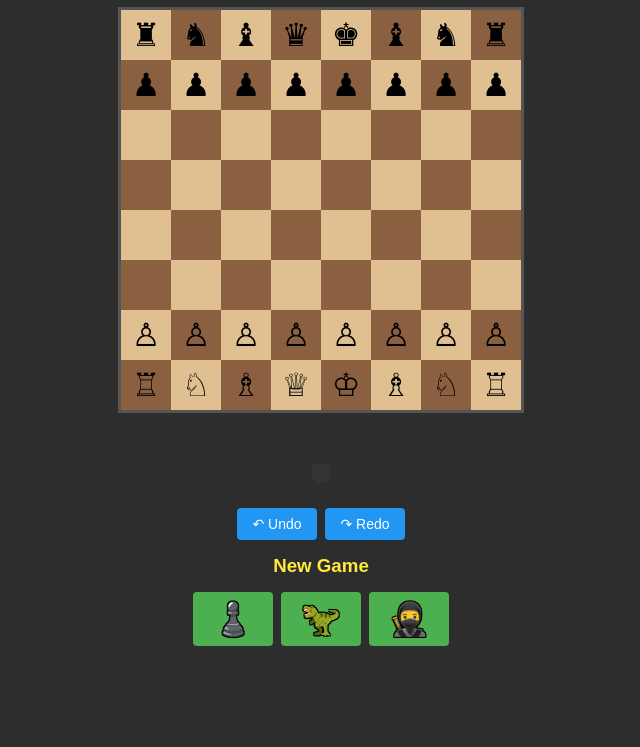
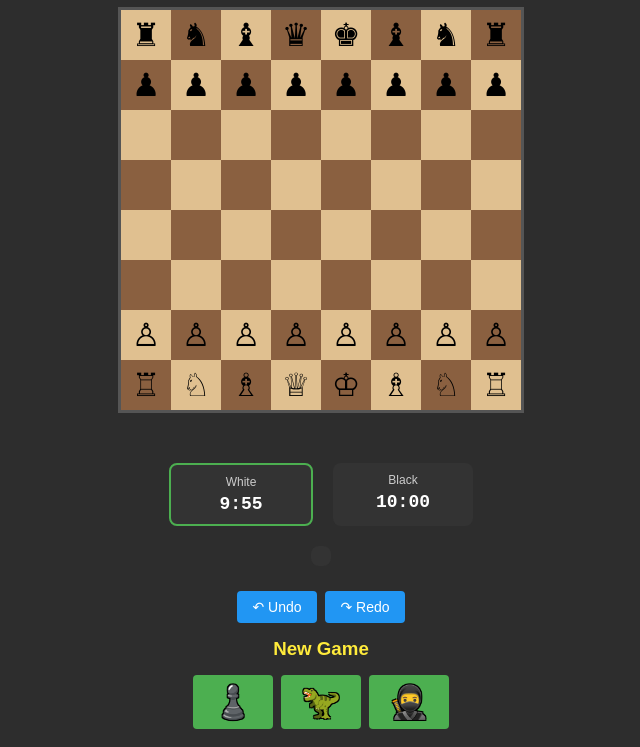
Before and after one commit to dburt/triceratops_assassin_chess, a plain HTML site: page chess-assassin.html in a window 1280 px wide. Shown: the part 112-859 px from the top of the page, without its empty margins (319-959 px from the left). Before the commit the page ends 800 px from the top, so only its background shows below. Drawn offline with Linux system fonts and the light colour scheme.

Commit message:
Add timer/clock for each player

```diff
--- a/chess-assassin.html
+++ b/chess-assassin.html
@@ -46,6 +46,11 @@
     #moveHistory { max-width: 400px; max-height: 120px; overflow-y: auto; background: #333; border-radius: 8px; padding: 10px; margin: 10px 0; font-family: monospace; font-size: 12px; line-height: 1.4; display: none; }
     .move-entry { color: #ccc; margin: 2px 0; }
     .move-number { color: #ffeb3b; font-weight: bold; }
+    .timer-container { display: flex; justify-content: space-around; max-width: 400px; margin: 10px 0; gap: 20px; }
+    .timer { background: #333; border-radius: 8px; padding: 10px; text-align: center; min-width: 120px; }
+    .timer.active { border: 2px solid #4CAF50; }
+    .timer-label { font-size: 12px; color: #ccc; margin-bottom: 5px; }
+    .timer-time { font-size: 18px; font-weight: bold; color: #fff; font-family: monospace; }
 </style>
 </head>
 <body>
@@ -59,6 +64,16 @@
         </div>
     </div>
     <div id="status"></div>
+    <div class="timer-container">
+        <div id="whiteTimer" class="timer">
+            <div class="timer-label">White</div>
+            <div class="timer-time">10:00</div>
+        </div>
+        <div id="blackTimer" class="timer">
+            <div class="timer-label">Black</div>
+            <div class="timer-time">10:00</div>
+        </div>
+    </div>
     <div id="moveHistory"></div>
 
     <div class="controls">
@@ -109,18 +124,23 @@ let state = {
     moveHistory: [], // Array of move notation strings
     moveCount: 0, // Total moves made
     history: [], // Array of complete game states for undo/redo
-    historyIndex: -1 // Current position in history
+    historyIndex: -1, // Current position in history
+    timers: { white: 600, black: 600 }, // Time in seconds (10 minutes each)
+    timerInterval: null // setInterval reference
 };
 
 function initGame(mode) {
+    if (state.timerInterval) clearInterval(state.timerInterval);
+
     state = {
         board: createBoard(mode), turn: 'white', selected: null, moves: [],
         castling: { w: {k:1,q:1}, b: {k:1,q:1} }, enPassant: null, mode: mode,
         assassinsPlaced: { w: false, b: false }, showMyHidden: false,
         promotion: null, winner: null, moveHistory: [], moveCount: 0,
-        history: [], historyIndex: -1
+        history: [], historyIndex: -1, timers: { white: 600, black: 600 }, timerInterval: null
     };
     saveToHistory();
+    startTimer();
     document.getElementById('assassinControls').style.display = mode === 'assassin' ? 'flex' : 'none';
     document.getElementById('rules').style.display = mode === 'assassin' ? 'block' : 'none';
     document.getElementById('moveHistory').style.display = 'block';
@@ -367,6 +387,7 @@ function nextTurn() {
     state.selected = null;
     state.moves = [];
     state.showMyHidden = false;
+    updateTimerDisplay();
     render();
 }
 
@@ -585,6 +606,7 @@ function undo() {
         state.historyIndex--;
         const prevState = JSON.parse(JSON.stringify(state.history[state.historyIndex]));
         Object.assign(state, prevState);
+        updateTimerDisplay();
         render();
     }
 }
@@ -594,8 +616,52 @@ function redo() {
         state.historyIndex++;
         const nextState = JSON.parse(JSON.stringify(state.history[state.historyIndex]));
         Object.assign(state, nextState);
+        updateTimerDisplay();
         render();
     }
+}
+
+// --- TIMER ---
+
+function formatTime(seconds) {
+    const mins = Math.floor(seconds / 60);
+    const secs = seconds % 60;
+    return `${mins}:${secs.toString().padStart(2, '0')}`;
+}
+
+function updateTimerDisplay() {
+    const whiteTimer = document.getElementById('whiteTimer');
+    const blackTimer = document.getElementById('blackTimer');
+
+    whiteTimer.querySelector('.timer-time').textContent = formatTime(state.timers.white);
+    blackTimer.querySelector('.timer-time').textContent = formatTime(state.timers.black);
+
+    whiteTimer.classList.toggle('active', state.turn === 'white' && !state.winner);
+    blackTimer.classList.toggle('active', state.turn === 'black' && !state.winner);
+}
+
+function startTimer() {
+    if (state.timerInterval) clearInterval(state.timerInterval);
+
+    state.timerInterval = setInterval(() => {
+        if (state.winner) {
+            clearInterval(state.timerInterval);
+            return;
+        }
+
+        const currentColor = state.turn;
+        state.timers[currentColor]--;
+
+        if (state.timers[currentColor] <= 0) {
+            state.timers[currentColor] = 0;
+            state.winner = currentColor === 'white' ? 'Black wins on time!' : 'White wins on time!';
+            clearInterval(state.timerInterval);
+        }
+
+        updateTimerDisplay();
+    }, 1000);
+
+    updateTimerDisplay();
 }
 
 initGame('standard');
```
